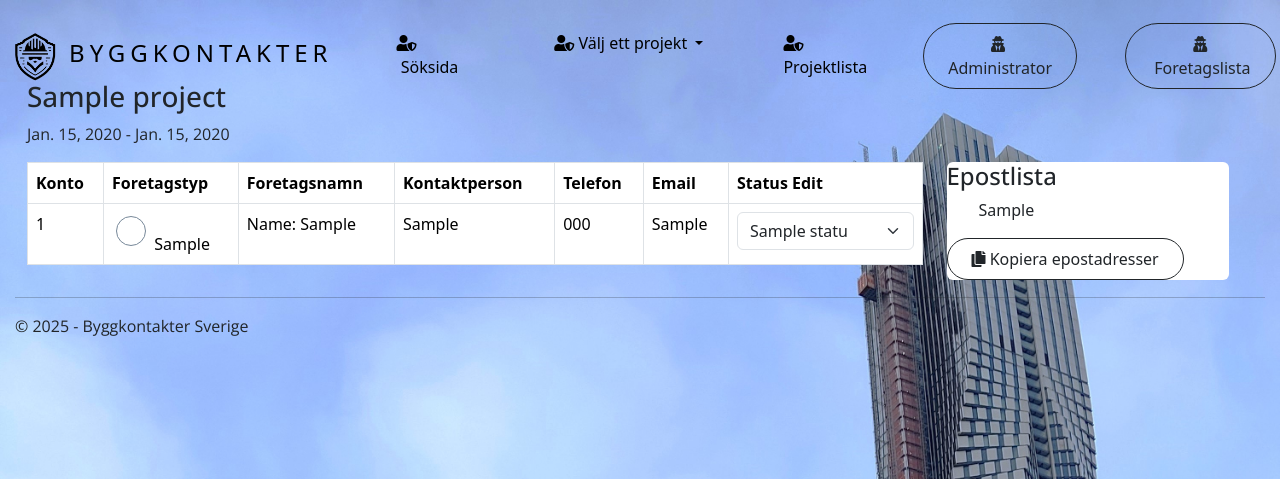
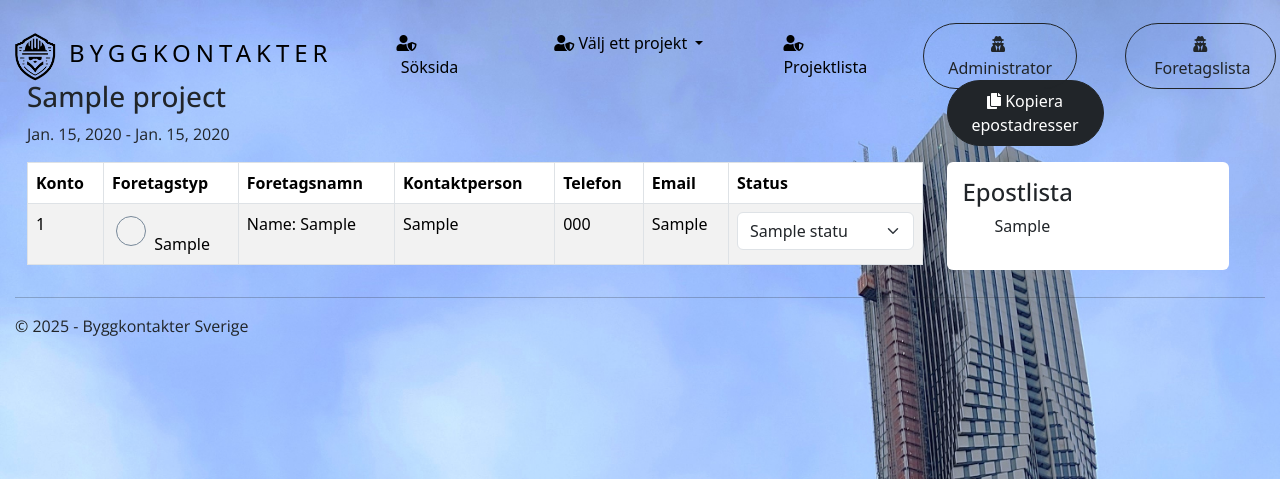
Before and after one commit to ringarochkryss/BKS3, a Django app: page /projects/overview/1/ in a window 1280 px wide. Shown: the top 479 px of the page. Run offline with Django 3.2, Linux system fonts and the light colour scheme; a user stored in the database is signed in; tables that the repository leaves empty hold one stand-in row (values such as "Sample post"); some libraries are stand-ins or nearby versions.

Commit message:
Edit  layout project page

```diff
--- a/projects/templates/projects/overview.html
+++ b/projects/templates/projects/overview.html
@@ -3,16 +3,21 @@
 {% block content %}
 
 <div class="row container-fluid">
-
+	<div class="col-8 col-xl-9">
 		<h3>{{ project.name }}</h3>
 		<p>
-		{{ project.start_date }} - {{ project.end_date }}
+			{% if project.start_date and project.end_date %}{{ project.start_date }} - {{ project.end_date }}{% endif %}
+
 		</p>
+	</div>
+		<div class="col-4 col-xl-3 text-end">
+			<div class="col-6 mb-2"><button class="btn btn-block pillLG btn-dark btn-large py-2 px-4" onclick="copyEmails()"><i class="fas fa-copy"></i>&nbsp;Kopiera epostadresser</button></div>
+		</div>
 
 		<div class="col-8 col-xl-9">
 			<form method="post" action="{% url 'update_status' project.id %}" id="statusForm">
 				{% csrf_token %}
-			<table class="table table-bordered">
+				<table class="table table-bordered table-striped">
 					<thead>
 						<tr>
 							<th>Konto</th>
@@ -21,7 +26,7 @@
 							<th>Kontaktperson</th>
 							<th>Telefon</th>
 							<th>Email</th>
-						<th>Status Edit</th>
+							<th>Status</th>
 						</tr>
 					</thead>
 					<tbody>
@@ -57,14 +62,16 @@
 		</div>
 
 		<div class="col-4 col-xl-3">
-		<div class="bg-white rounded">
-			<h4>Epostlista</h4>
+			<div class="bg-white rounded p-3">
+					<div class="col-6"><h4>Epostlista</h4></div>
+
+
 				<ul id="emailList" style="list-style-type: none;">
 					{% for item in company_status_list %}
 					<li>{{ item.company.epost }}</li>
 					{% endfor %}
 				</ul>
-			<button class="btn pillLG btn-outline-dark btn-large py-2 px-4" onclick="copyEmails()"><i class="fas fa-copy"></i>&nbsp;Kopiera epostadresser</button>
+
 			</div>
 		</div>
 
```
Lines whose indentation alone changed are shown as unchanged.
